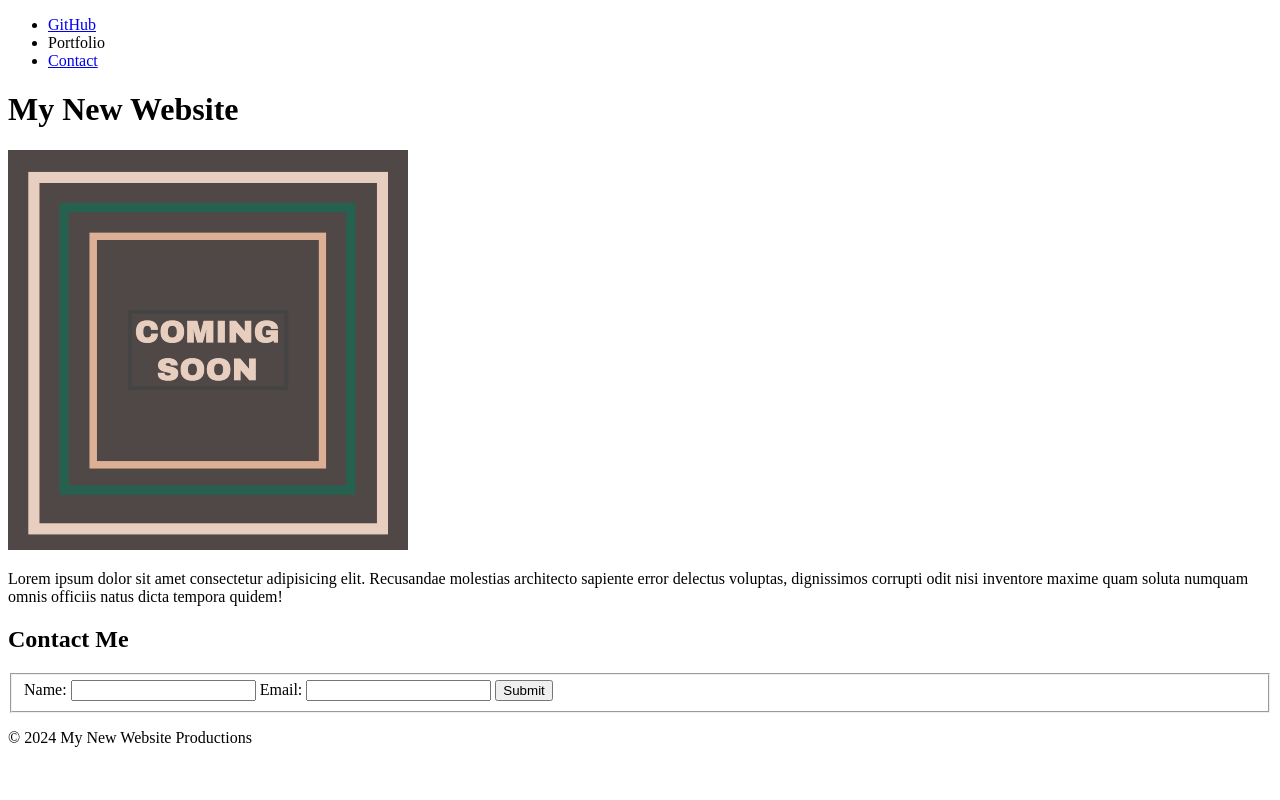
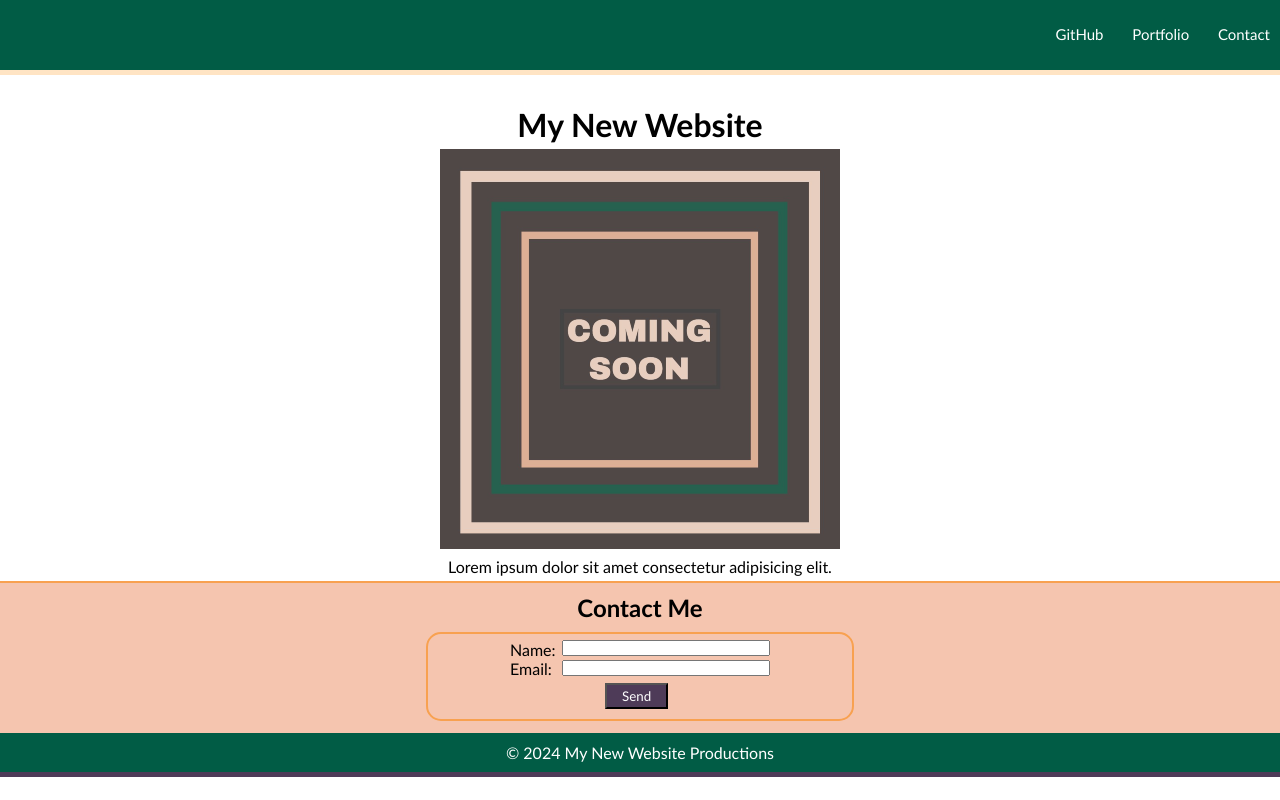
Before and after one commit to GwiyomiAmy/my-new-webpage, a plain HTML site: page index.html in a window 1280 px wide. Drawn offline with Linux system fonts and the light colour scheme.

Commit message:
added HTML and CSS

```diff
--- /dev/null
+++ b/assets/stye.css
@@ -0,0 +1,108 @@
+* {
+   margin: 0;
+   font-family: 'Gill Sans', 'Gill Sans MT', Calibri, 'Trebuchet MS', sans-serif;
+   position: relative;
+   text-align: center;
+}
+
+header {
+   background-color: rgb(1, 92, 69);
+   padding: 20px;
+   height: 30px;
+   border-bottom: 5px solid bisque;
+   position: fixed;
+   width: 100%;
+   z-index: 99;
+   top: 0;
+   left: 0;
+}
+
+nav {
+   padding-top: 5px;
+   margin-right: 20px;
+   float: right;
+   font-size: 15px;
+   color: white;
+   padding-right: 10px;
+}
+
+ul {
+   list-style-type: none;
+
+}
+
+li {
+   display: inline-block;
+   margin-left: 25px;
+}
+
+a {
+   color: #ffffff;
+   text-decoration: none;
+}
+
+main {
+   margin: 0 auto;
+   position: relative;
+   margin-top: 100px;
+}
+
+h1 {
+   padding: 5px;
+}
+
+main p {
+   padding: 5px;
+}
+
+#contact {
+   height: 150px;
+   background-color: rgb(245, 197, 175);
+   border-top: 2px solid rgb(248, 161, 80);
+}
+
+h2 {
+   padding: 10px;
+}
+
+fieldset {
+   border: 2px solid rgb(248, 161, 80);
+   width: 400px;
+   margin: 0 auto;
+   border-radius: 15px;
+   display: block;
+}
+
+.form-field {
+   float: right;
+   justify-content: space-between;
+   margin-bottom: 4px;
+   margin-right: 70px;
+   width: 200px;
+   height: 10px;
+}
+
+
+
+#label {
+   float: left;
+   margin-left: 70px;
+   text-align: right;
+}
+
+
+button {
+   background-color: rgb(78, 59, 88);
+   color: white;
+   padding: 3px 15px 3px 15px;
+   display: block;
+   transform: translateX(165px);
+   margin-top: 5px;
+}
+
+footer {
+   background-color: rgb(1, 92, 69);
+   padding: 10px;
+   border-bottom: 5px solid rgb(78, 59, 88);
+   color: white;
+}
--- a/index.html
+++ b/index.html
@@ -3,14 +3,15 @@
 <head>
    <meta charset="UTF-8">
    <meta name="viewport" content="width=device-width, initial-scale=1.0">
-   <title>Document</title>
+   <link rel="stylesheet" href="./assets/stye.css" />
+   <title>My New Webpage</title>
 </head>
 <body>
    <header>
       <nav>
          <ul>
             <li><a href="https://github.com/GwiyomiAmy">GitHub</a></li>
-            <li>Portfolio</li>
+            <li><a href="https://gwiyomiamy.github.io/semantic-html/">Portfolio</a></li>
             <li><a href="#contact">Contact</a></li>
          </ul>
       </nav>
@@ -18,15 +19,17 @@
    <main>
       <h1>My New Website</h1>
       <img src="./assets/image-1.png" alt="coming soon" />
-      <p>Lorem ipsum dolor sit amet consectetur adipisicing elit. Recusandae molestias architecto sapiente error delectus voluptas, dignissimos corrupti odit nisi inventore maxime quam soluta numquam omnis officiis natus dicta tempora quidem!</p>
-      <form>
+      <p>Lorem ipsum dolor sit amet consectetur adipisicing elit.</p>
+      <form id="contact">
          <h2>Contact Me</h2>
          <fieldset>
-            <label>Name:</label>
-            <input type="text" class="form-field" />
-            <label>Email:</label>
-            <input type="text" class="form-field" />
-            <button type="button" class="button"> Submit </button>
+               <label id="label">Name:</label>
+               <input type="text" class="form-field" />
+            <br />
+               <label id="label">Email:</label>
+               <input type="text" class="form-field" />
+            <br />
+            <button type="button" class="button"> Send </button>
          </fieldset>
       </form>
    </main>
```
